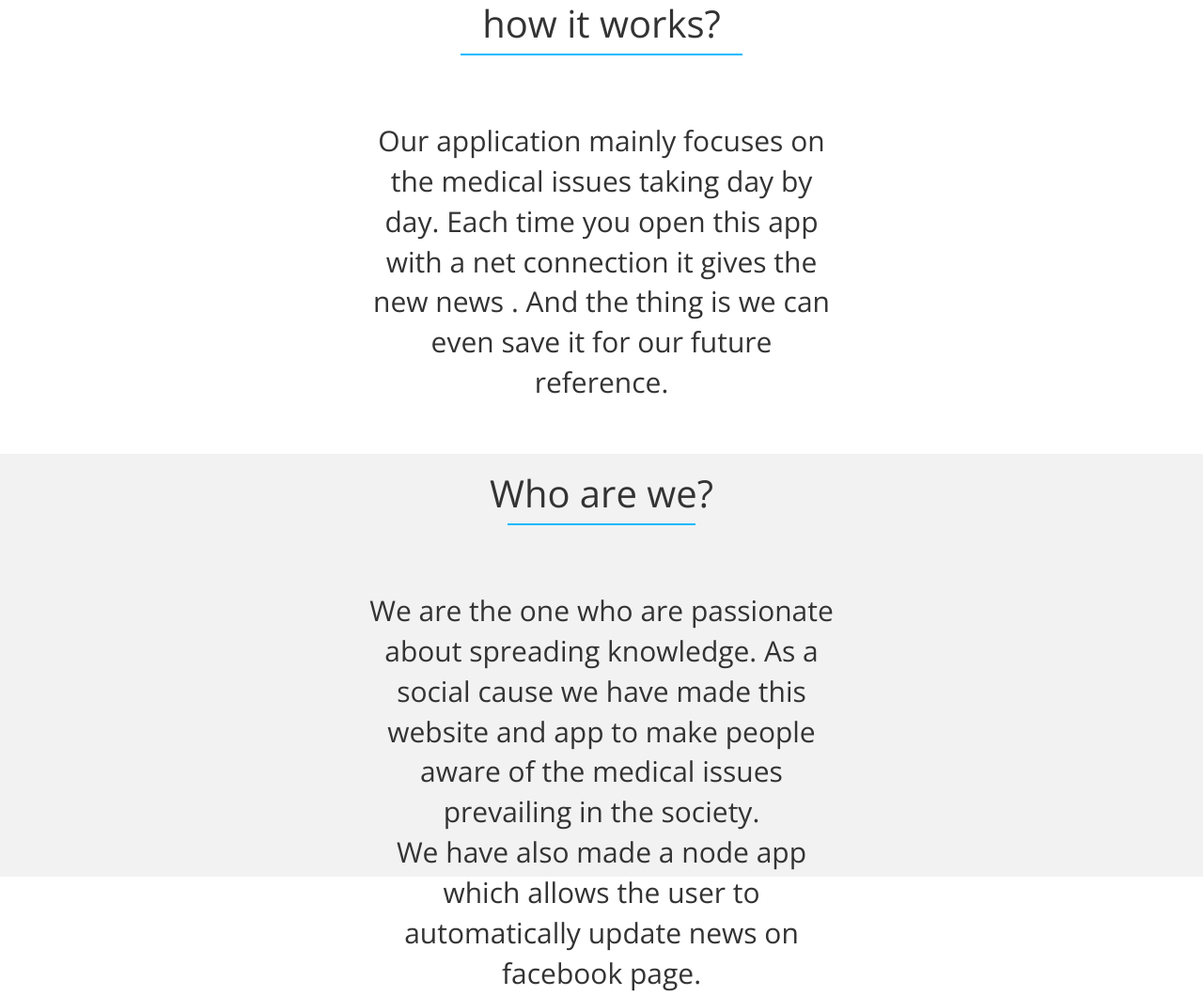
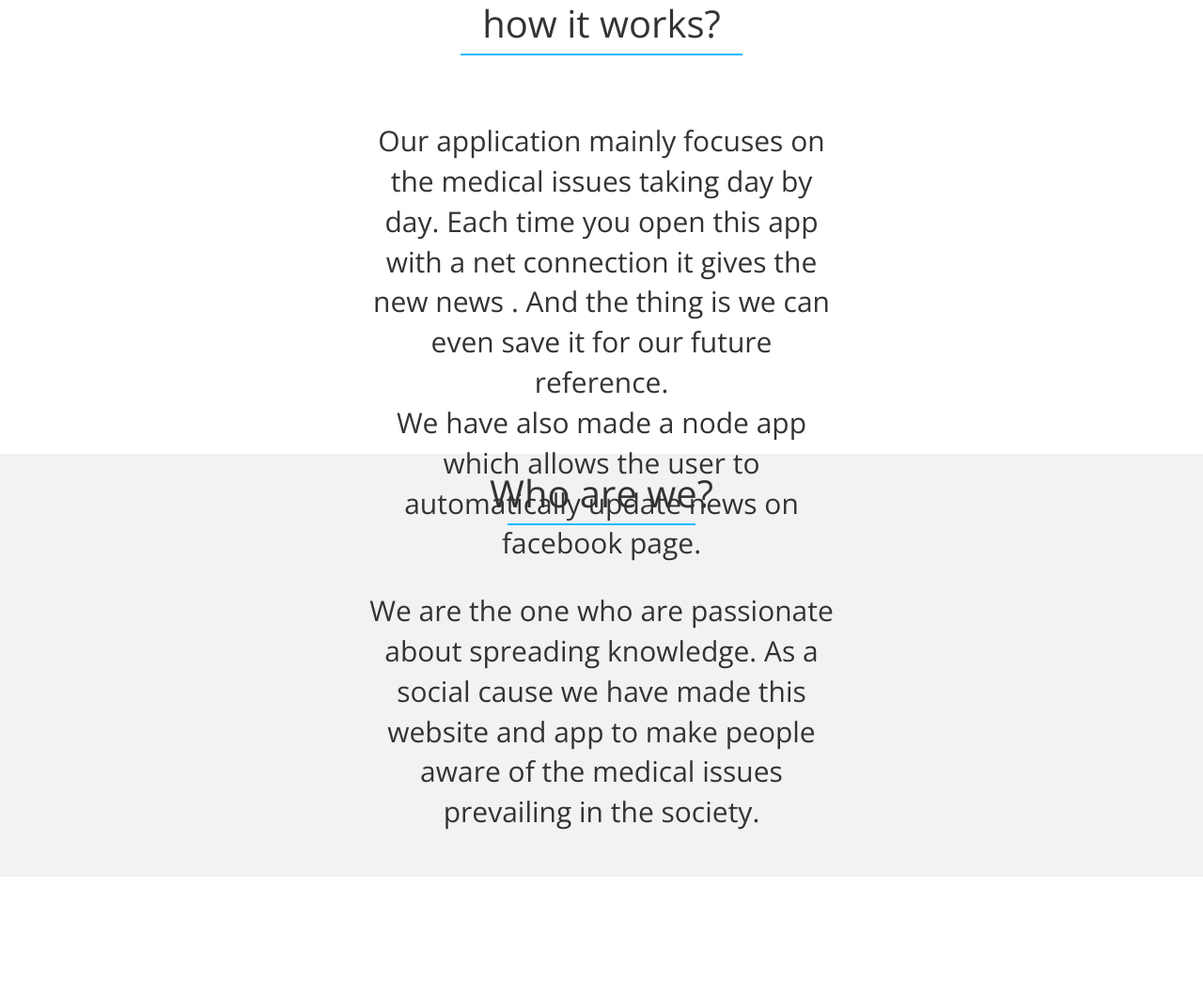
Before and after one commit to rishabh-malik/medical-news, a plain HTML site: page index.html in a window 1280 px wide. Shown: the part 817-1877 px from the top of the page at 94% size. Drawn offline with nearby package versions, Linux system fonts and the light colour scheme; a web font is replaced by a local one.

Commit message:
Update index.html

```diff
--- a/index.html
+++ b/index.html
@@ -42,12 +42,12 @@
 <div class="whyToStrC container-fluid">
 <h1 class="text-center qs">how it works?</h1>
 <div class="box"></div>
-<p class="text-center as">Our application mainly focuses on the medical issues taking day by day. Each time you open this app with a net connection it gives the new news . And the thing is we can even save it for our future reference.</p>
+<p class="text-center as">Our application mainly focuses on the medical issues taking day by day. Each time you open this app with a net connection it gives the new news . And the thing is we can even save it for our future reference.<br>We have also made a node app which allows the user to automatically update news on facebook page.</p>
 </div>
 <div class="Aboutpage container-fluid">
 	<h1 class="text-center qs">Who are we?</h1>
 	<div class="box1"></div>
-	<p class="text-center as1">We are the one who are passionate about spreading knowledge. As a social cause we have made this website and app to make people aware of the medical issues prevailing in the society.<br>We have also made a node app which allows the user to automatically update news on facebook page.</p>
+	<p class="text-center as1">We are the one who are passionate about spreading knowledge. As a social cause we have made this website and app to make people aware of the medical issues prevailing in the society.<br></p>
 </div>
 <div class="space"></div>
 
```
